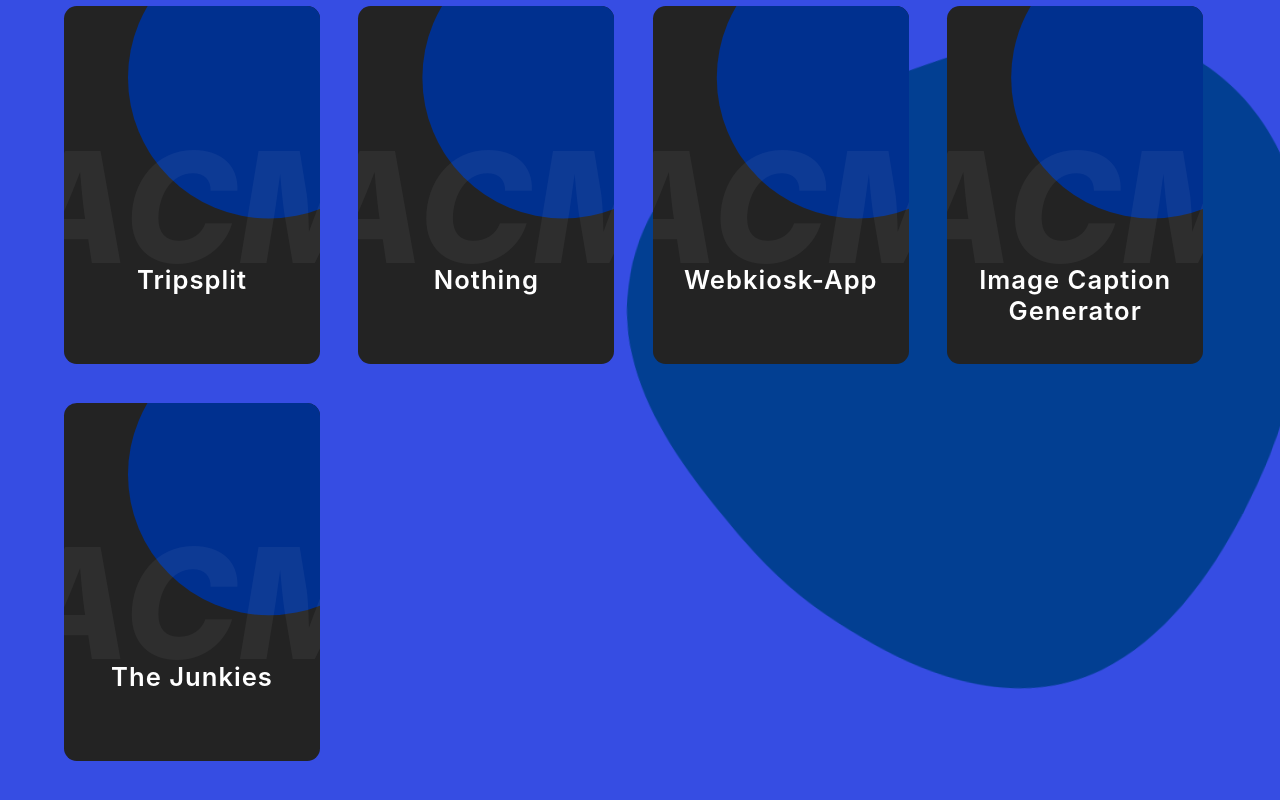
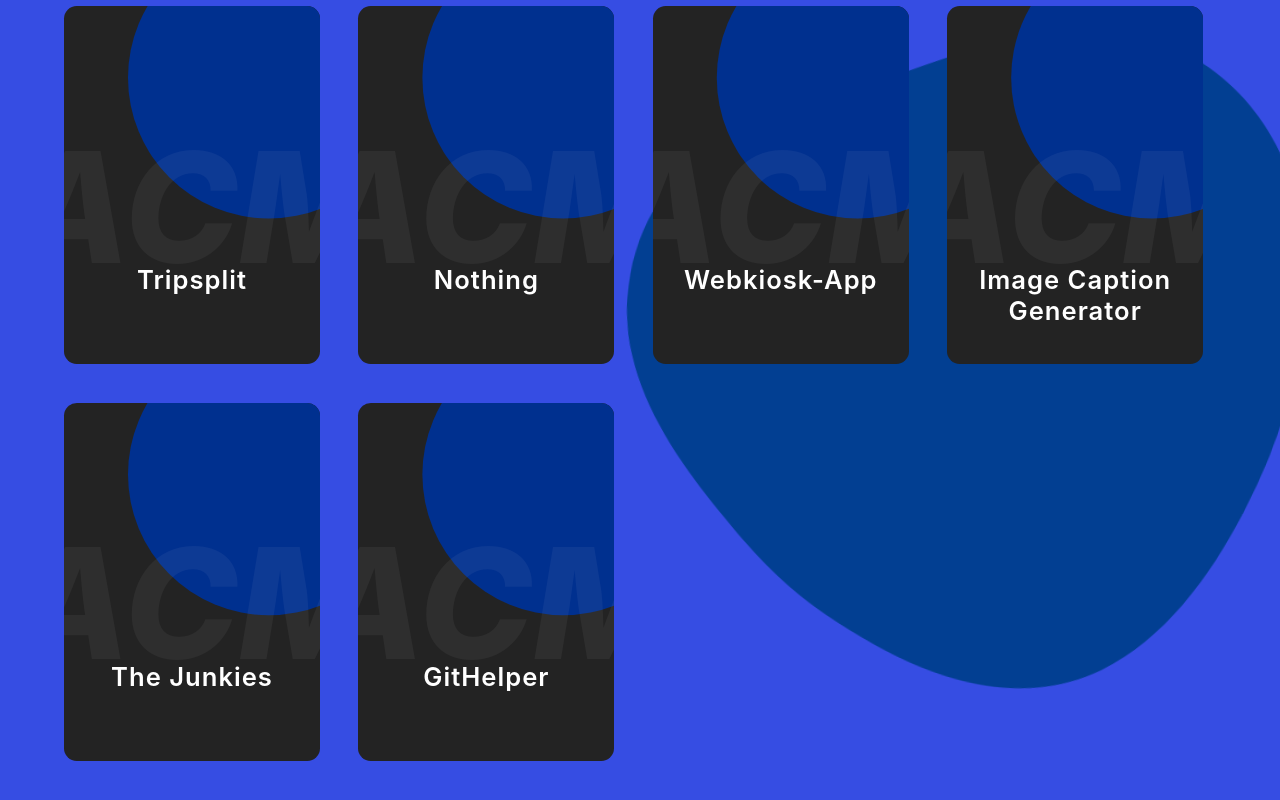
Before and after one commit to ACM-JUIT/Project-Ideas, a React (Create React App) app: page / in a window 1280 px wide. Shown: the part 358-1158 px from the top of the page. Built offline with nearby package versions, Linux system fonts and the light colour scheme.

Commit message:
added new idea

```diff
--- a/src/data.js
+++ b/src/data.js
@@ -18,6 +18,11 @@ export const projectsData = [
   {
     projectName: "The Junkies",
     techStack: "Doorstep garbage pickup service",
-  }
+  },
+
+  {
+    projectName: "GitHelper",
+    techStack: "helps with any doubts related to Git or GitHub by asking experienced people to be mentors",
+  },
 
 ]
```
